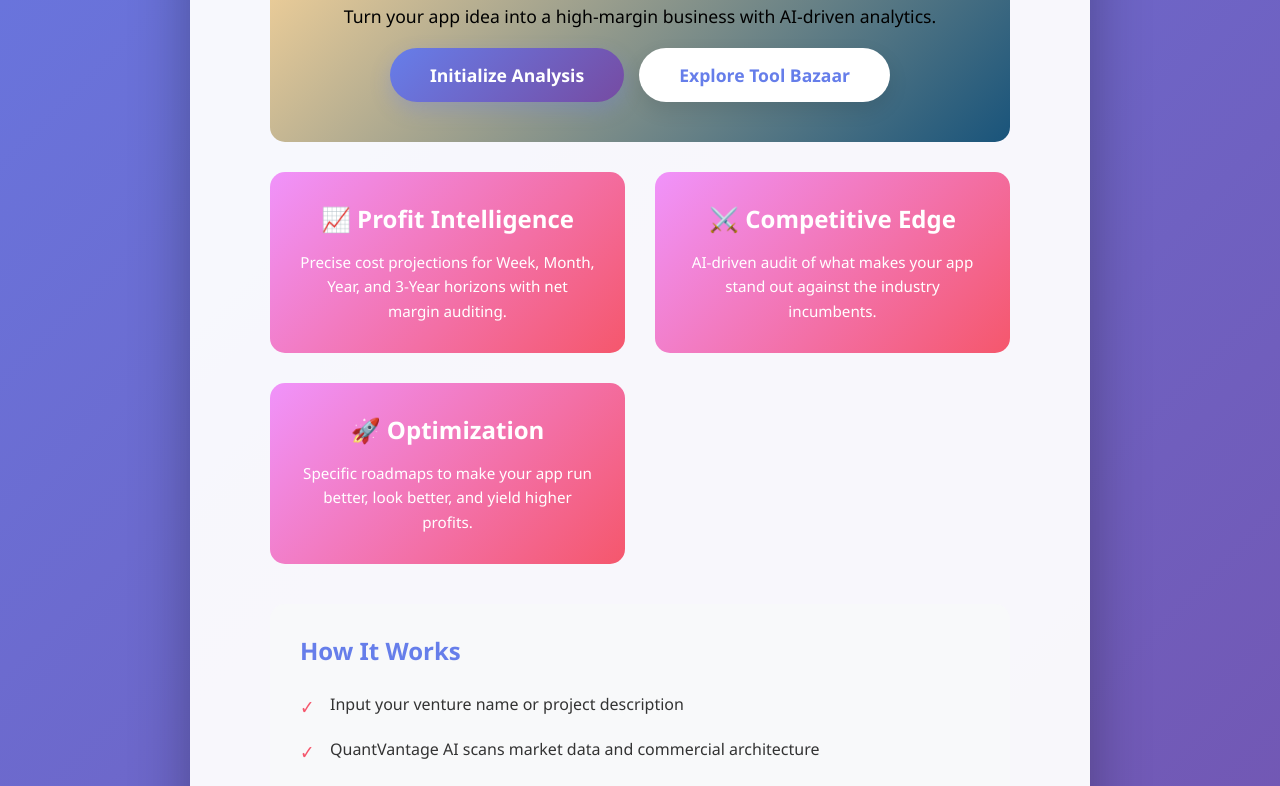
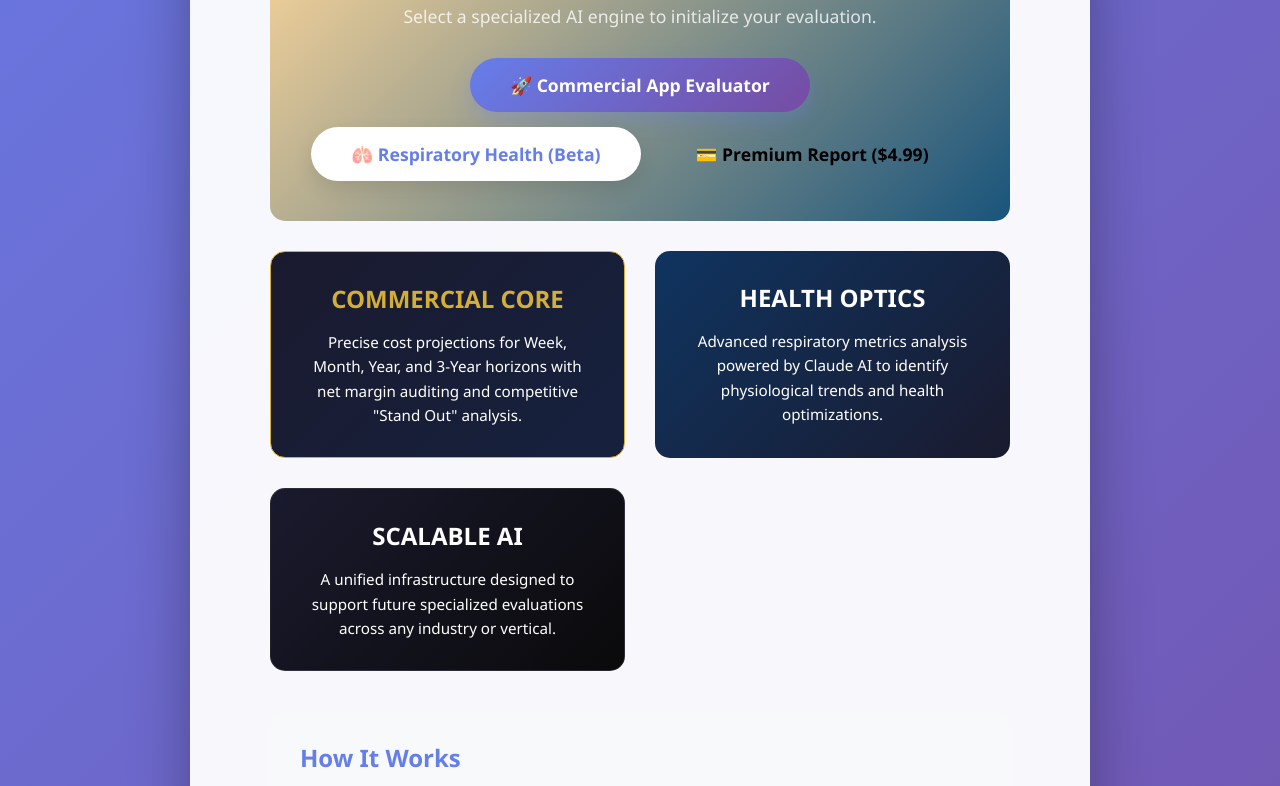
Before and after one commit to 1safemovez-beep/quantvantageai, a plain HTML site: page index.html in a window 1280 px wide. Shown: the part 732-1518 px from the top of the page. Drawn offline with Linux system fonts and the light colour scheme.

Commit message:
Add Stripe payment link to landing page

```diff
--- a/index.html
+++ b/index.html
@@ -246,28 +246,29 @@
 
         <div class="content">
             <div class="cta-section">
-                <h2>Unlock Your Roadmap to Success</h2>
-                <p style="margin-bottom: 20px; font-size: 1.1em;">
-                    Turn your app idea into a high-margin business with AI-driven analytics.
+                <h2>CHOOSE YOUR ARCHITECTURE</h2>
+                <p style="margin-bottom: 30px; font-size: 1.1em; color: rgba(255,255,255,0.8);">
+                    Select a specialized AI engine to initialize your evaluation.
                 </p>
                 <div class="button-group">
-                    <a href="https://quantvantageai.streamlit.app" class="btn btn-primary">Initialize Analysis</a>
-                    <a href="#learn-more" class="btn btn-secondary">Explore Tool Bazaar</a>
+                    <a href="https://quantvantageai.streamlit.app" class="btn btn-primary">🚀 Commercial App Evaluator</a>
+                    <a href="https://quantvantageai.streamlit.app" class="btn btn-secondary">🫁 Respiratory Health (Beta)</a>
+                    <a href="https://buy.stripe.com/eVq8wH7l9awV2kaboaaVa06" class="btn btn-gold" style="background: var(--accent); color: black;">💳 Premium Report ($4.99)</a>
                 </div>
             </div>
 
             <div class="feature-grid">
-                <div class="feature-card">
-                    <h3>📈 Profit Intelligence</h3>
-                    <p>Precise cost projections for Week, Month, Year, and 3-Year horizons with net margin auditing.</p>
+                <div class="feature-card" style="background: linear-gradient(135deg, #1A1A2E 0%, #16213E 100%); border: 1px solid #D4AF37;">
+                    <h3 style="color: #D4AF37;">COMMERCIAL CORE</h3>
+                    <p>Precise cost projections for Week, Month, Year, and 3-Year horizons with net margin auditing and competitive "Stand Out" analysis.</p>
                 </div>
-                <div class="feature-card">
-                    <h3>⚔️ Competitive Edge</h3>
-                    <p>AI-driven audit of what makes your app stand out against the industry incumbents.</p>
+                <div class="feature-card" style="background: linear-gradient(135deg, #0F3460 0%, #1A1A2E 100%);">
+                    <h3>HEALTH OPTICS</h3>
+                    <p>Advanced respiratory metrics analysis powered by Claude AI to identify physiological trends and health optimizations.</p>
                 </div>
-                <div class="feature-card">
-                    <h3>🚀 Optimization</h3>
-                    <p>Specific roadmaps to make your app run better, look better, and yield higher profits.</p>
+                <div class="feature-card" style="background: linear-gradient(135deg, #1A1A2E 0%, #0A0A0B 100%); border: 1px solid rgba(255,255,255,0.1);">
+                    <h3>SCALABLE AI</h3>
+                    <p>A unified infrastructure designed to support future specialized evaluations across any industry or vertical.</p>
                 </div>
             </div>
 
```
